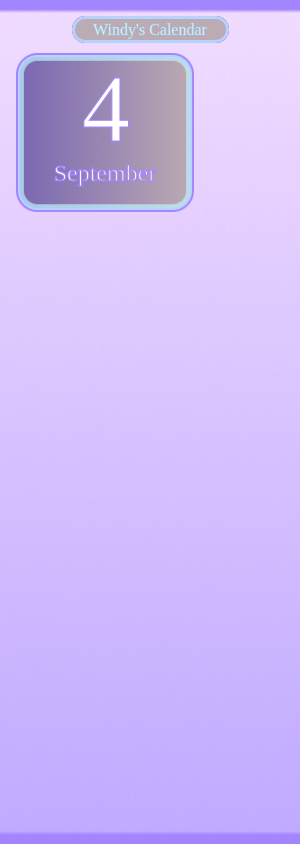
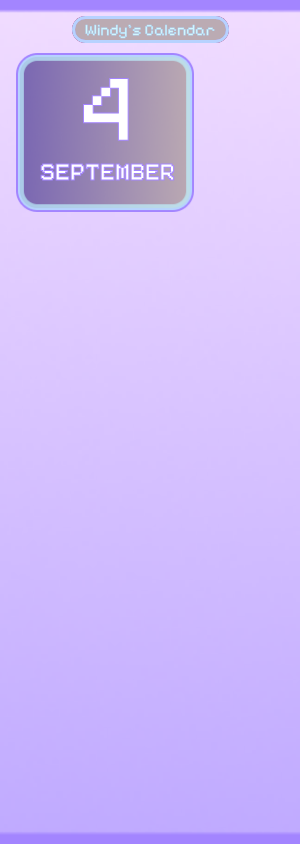
Before and after one commit to manganimegames4life-byte/calendar, an Electron app: page index.html in a window 300 px wide. Drawn offline with Linux system fonts and the light colour scheme.

Commit message:
Updated calendar styling

```diff
--- a/styles.css
+++ b/styles.css
@@ -1,3 +1,16 @@
+@font-face {
+  font-family: "Pixelify Sans";
+  src: url("assets/fonts/PixelifySans-Regular.ttf") format("truetype");
+  font-weight: 400;
+  font-style: normal;
+}
+@font-face {
+  font-family: "Pixeboy";
+  src: url("assets/fonts/Pixeboy.ttf") format("truetype");
+  font-weight: 400;
+  font-style: normal;
+}
+
 * {
   box-sizing: border-box;
 }
@@ -125,8 +138,8 @@
   text-align: center;
   -webkit-text-stroke-width: 1px;
   -webkit-text-stroke-color: #A485FF;
-  font-family: "Pixelify Sans";
-  font-size: 24px;
+  font-family: "Pixeboy";
+  font-size: 32px;
   font-style: normal;
   font-weight: 400;
   line-height: normal;
```
Also changed, not shown: assets/fonts/Pixeboy.ttf (added), assets/fonts/PixelifySans-Regular.ttf (added).
